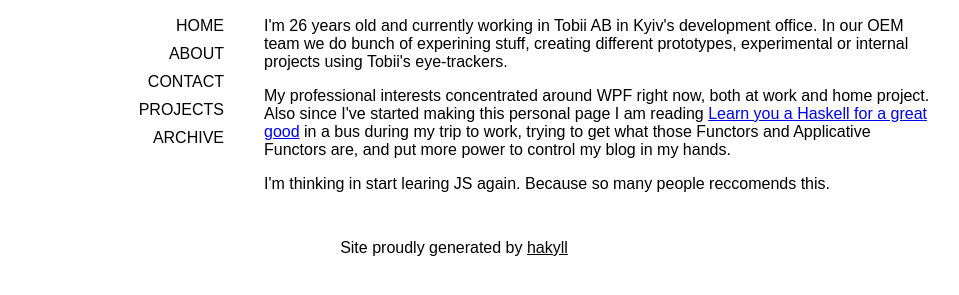
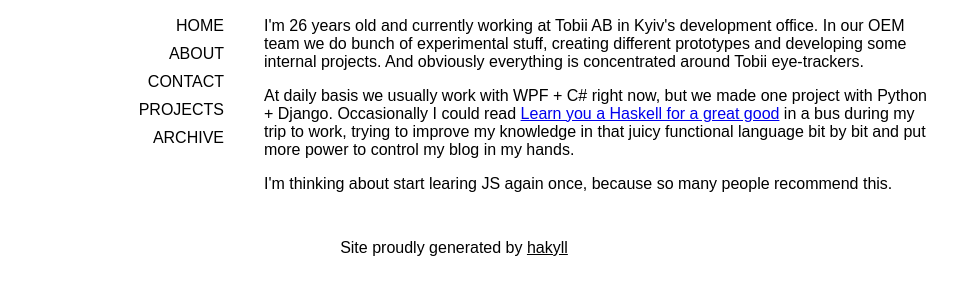
Before and after one commit to PompolutZ/pompolutz.github.com, a plain HTML site: page about.html in a window 1280 px wide. Shown: the part 75-370 px from the top of the page, without its empty margins (186-1145 px from the left). Drawn offline with Linux system fonts and the light colour scheme; a web font is replaced by a local one.

Commit message:
fixed about text

```diff
--- a/about.html
+++ b/about.html
@@ -22,9 +22,9 @@
             <article>
                 <h2>About</h2>
 
-                <p>I'm 26 years old and currently working in Tobii AB in Kyiv's development office. In our OEM team we do bunch of experining stuff, creating different prototypes, experimental or internal projects using Tobii's eye-trackers.</p>
-<p>My professional interests concentrated around WPF right now, both at work and home project. Also since I've started making this personal page I am reading <a href="http://learnyouahaskell.com/" title="Learn you a Haskell for a great good">Learn you a Haskell for a great good</a> in a bus during my trip to work, trying to get what those Functors and Applicative Functors are, and put more power to control my blog in my hands.</p>
-<p>I'm thinking in start learing JS again. Because so many people reccomends this.</p>
+                <p>I'm 26 years old and currently working at Tobii AB in Kyiv's development office. In our OEM team we do bunch of experimental stuff, creating different prototypes and developing some internal projects. And obviously everything is concentrated around Tobii eye-trackers.</p>
+<p>At daily basis we usually work with WPF + C# right now, but we made one project with Python + Django. Occasionally I could read <a href="http://learnyouahaskell.com/" title="Learn you a Haskell for a great good">Learn you a Haskell for a great good</a> in a bus during my trip to work, trying to improve my knowledge in that juicy functional language bit by bit and put more power to control my blog in my hands.</p>
+<p>I'm thinking about start learing JS again once, because so many people recommend this.</p>
             </article>
             <footer>
                 Site proudly generated by
```
